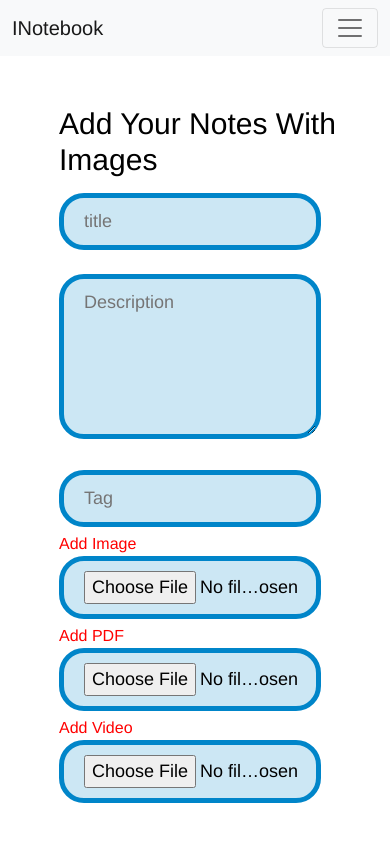
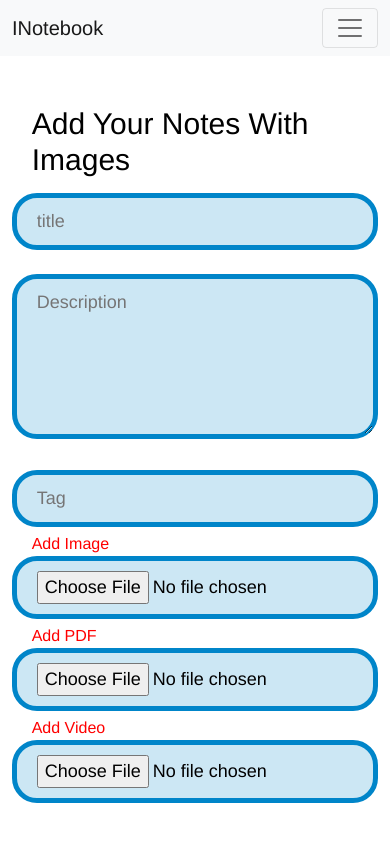
Before and after one commit to Anis1608/inotebook_reactapp, a React (Create React App) app in the folder frontend/: page / in a window 390 px wide. Shown: the top 844 px of the page. Built offline with nearby package versions, Linux system fonts and the light colour scheme; no server answers; sample sign-in values are in the browser's storage.

Commit message:
profile update

```diff
--- a/frontend/src/components/Login.jsx
+++ b/frontend/src/components/Login.jsx
@@ -112,19 +112,17 @@ function Login() {
                     <label htmlFor="exampleInputEmail1" className="form-label" >Email address</label>
                     <input type="email" name="email" className="form-control" id="exampleInputEmail1" aria-describedby="emailHelp" onChange={handlechange} />
                     <div id="emailHelp" className="form-text">We'll never share your email with anyone else.</div>
-                </div>
-                <div className="mb-3">
-                    <label htmlFor="exampleInputPassword1" className="form-label">Password</label>
-                        <input type={show ? "text" : "password"} name='password' className="form-control" id="exampleInputPassword1" onChange={handlechange} />
-                        <div id="passwordHelp" style={{color:"blue", marginLeft:"15px" , cursor:"pointer"  , fontSize:"15px"}} onClick={handleopenmodal} className="form-text">Forgot Password Reset</div>
-
-                </div>
-                    <div className='mb-3'>
-                        <p className='btn' style={{border:"2px solid"}} onClick={handleShow} >{ show ? "Hide Password" : "Show Password"}</p>
+                    </div>
 
 
-                        </div>
-                    <button type="submit" disabled={isloading} className="btn btn-primary">{isloading ? <div className="d-flex justify-content-center">
+                    <label htmlFor="exampleInputPassword1" className="form-label">Password</label>
+                    <div class="input-group flex-nowrap">
+                        <input type={show ? "text" : "password"} class="form-control" id="exampleInputPassword1" name='password' aria-label="password input" onChange={handlechange} aria-describedby="password-input" />
+                        <span class="input-group-text" id="password-input" onClick={handleShow}>{show ? "Hide" : "Show"}</span>
+                    </div>
+                        <div id="passwordHelp" style={{color:"blue", marginLeft:"3px" , cursor:"pointer"  , fontSize:"15px"}} onClick={handleopenmodal} className="form-text">Forgot Password Reset</div>
+
+                    <button type="submit" disabled={isloading} className="btn btn-primary mt-3">{isloading ? <div className="d-flex justify-content-center">
                         <div className="spinner-border" role="status">
                             <span className="visually-hidden">Loading...</span>
                         </div>
--- a/frontend/src/components/Signup.jsx
+++ b/frontend/src/components/Signup.jsx
@@ -159,15 +159,22 @@ else {
                     <label htmlFor="exampleInputEmail1" className="form-label" >Email address</label>
                     <input type="email" name="email" className="form-control" id="exampleInputEmail1" aria-describedby="emailHelp" onChange={handlechange} />
                     <div id="emailHelp" className="form-text">We'll never share your email with anyone else.</div>
-                </div>
-                <div className="mb-3">
-                    <label htmlFor="exampleInputPassword1" className="form-label">Password</label>
-            <input type={show ? "text" : "password"} name='password' className="form-control" id="exampleInputPassword1" onChange={handlechange} />
           </div>
-          <div className='mb-3'>
-            <p className='btn' style={{ border: "2px solid" }} onClick={handleShow} >{show ? "Hide Password" : "Show Password"}</p>
+
+
+
+
+            <label htmlFor="exampleInputPassword1" className="form-label">Password</label>
+          <div class="input-group flex-nowrap">
+            <input type={show ? "text" : "password"} class="form-control" id="exampleInputPassword1" name='password' aria-label="password input" onChange={handlechange} aria-describedby="password-input" />
+            <span class="input-group-text" id="password-input" onClick={handleShow}>{show ? "Hide" : "Show"}</span>
           </div>
-                <div className="mb-3">
+
+
+
+
+
+                <div className="mb-3 mt-3">
                     <label htmlFor="exampleInputprofile" className="form-label">Profile pic</label>
             <input type='file' name='file' accept='image/*' className="form-control" id="exampleInputprofile" onChange={(e) => {
               postDetails(e.target.files[0])
--- a/frontend/src/components/css/Home.css
+++ b/frontend/src/components/css/Home.css
@@ -12,7 +12,6 @@
     padding-left: 20px;
     margin-bottom: 15px;
 }
-
 .contact-firstrow input {
     width: 41%;
     font-size: 18px;
@@ -62,3 +61,46 @@ textarea {
     margin-left: 20px;
     margin-top: 10px;
 }
+@media only screen and (max-width: 420px){
+
+textarea {
+    background-color: rgba(0, 133, 201, 0.2);
+    border: 5px solid #0085C9;
+    border-radius: 25px;
+    margin-left: 0px;
+    max-width: 100%;
+    backdrop-filter: blur(4px);
+    font-size: 18px ;
+    padding: 10px;
+    padding-left: 20px;
+    min-width: 100%;
+
+}
+form input {
+    background-color: rgba(0, 133, 201, 0.2);
+    border: 5px solid #0085C9;
+    border-radius: 25px;
+    width: 100%;
+    padding: 10px;
+    font-size: 18px;
+    padding-left: 20px;
+    backdrop-filter: blur(4px);
+    margin-left: 0px;
+
+}
+.contact-firstsection {
+    margin-top: 50px;
+    /* display: flex; */
+    padding: 0% 3%;
+    /* border: 2px solid red; */
+}
+.item {
+    height: inherit;
+    width: inherit;
+    min-height: 200px;
+    min-width: 200px;
+    border: 5px solid black;
+    margin: 0em;
+}
+
+}
--- a/frontend/src/components/css/Notes.css
+++ b/frontend/src/components/css/Notes.css
@@ -7,3 +7,13 @@
    border: 5px solid black;
    margin: 1em;
 }
+@media only screen and (max-width: 420px){
+.item {
+    height: inherit;
+    width: inherit;
+    min-height: 200px;
+    min-width: 200px;
+    border: 5px solid black;
+    margin: 0em;
+}
+}
--- a/frontend/src/index.css
+++ b/frontend/src/index.css
@@ -17,3 +17,13 @@ html{
   width: 100%;
   /* height: fit-content; */
 }
+@media only screen and (max-width: 420px){
+.item {
+    height: inherit;
+    width: inherit;
+    min-height: 200px;
+    min-width: 200px;
+    border: 5px solid black;
+    margin: 0em;
+}
+}
```
